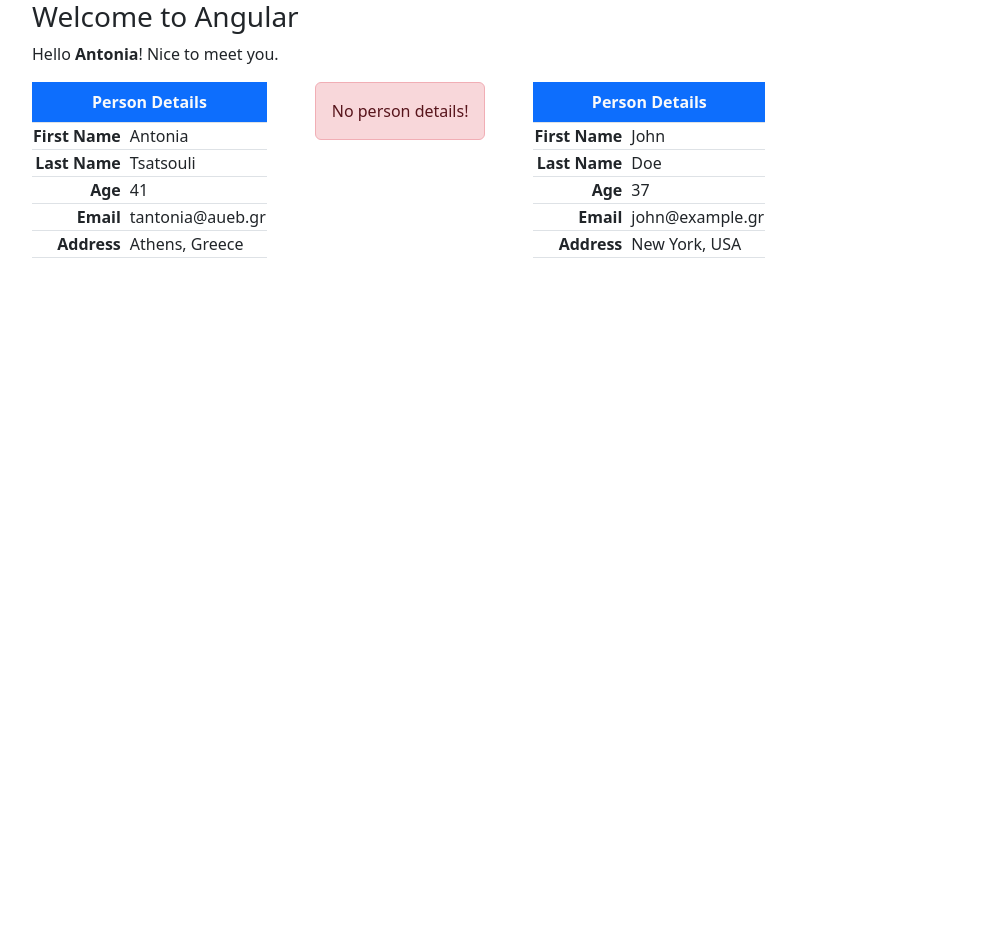
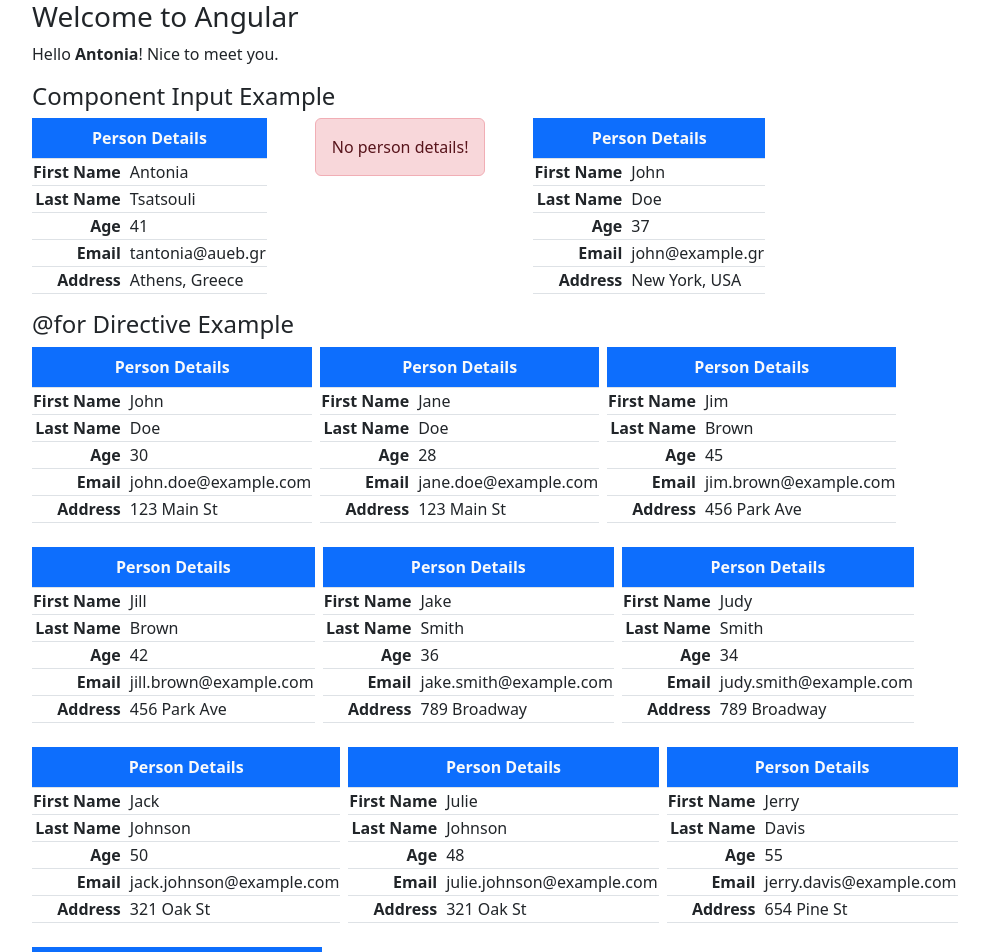
Before and after one commit to tantonia/angular-introduction, an Angular app: page / in a window 1280 px wide. Shown: the top 952 px of the page, without its empty margins (50-1039 px from the left). Before the commit the page ends 800 px from the top, so only its background shows below. Built offline with nearby package versions, Linux system fonts and the light colour scheme.

Commit message:
@for directive

```diff
--- a/src/app/app.component.html
+++ b/src/app/app.component.html
@@ -1,10 +1,21 @@
 <div class="container">
   <h3>Welcome to Angular</h3>
     <p>Hello <strong>{{ name }}</strong>! Nice to meet you.</p>
+
+    <h4>Component Input Example</h4>
 
     <div class="d-flex gap-5 text-nowrap ">
       <app-person-table [person]="person0"></app-person-table>
       <app-person-table></app-person-table>
       <app-person-table [person]="person1"></app-person-table>
     </div>
+
+    <h4>{{ '@for'}} Directive Example</h4>
+
+    <div class="d-flex flex-wrap text-nowrap gap-2">
+      @for(user of users; track user) {
+        <app-person-table [person]="user"></app-person-table>
+      }
+    </div>
+
 </div>
--- a/src/app/app.component.ts
+++ b/src/app/app.component.ts
@@ -1,5 +1,6 @@
 import { Component } from '@angular/core'; // controller or model
 import { PersonTableComponent } from './components/person-table/person-table.component';
+import { Person } from './shared/interfaces/person';
 
 @Component({
   selector: 'app-root',
@@ -26,4 +27,77 @@
       email: "john@example.gr",
       address: "New York, USA",
     };
+
+    users: Person[] = [
+      {
+        givenName: 'John',
+        surName: 'Doe',
+        age: 30,
+        email: 'john.doe@example.com',
+        address: '123 Main St',
+      },
+      {
+        givenName: 'Jane',
+        surName: 'Doe',
+        age: 28,
+        email: 'jane.doe@example.com',
+        address: '123 Main St',
+      },
+      {
+        givenName: 'Jim',
+        surName: 'Brown',
+        age: 45,
+        email: 'jim.brown@example.com',
+        address: '456 Park Ave',
+      },
+      {
+        givenName: 'Jill',
+        surName: 'Brown',
+        age: 42,
+        email: 'jill.brown@example.com',
+        address: '456 Park Ave',
+      },
+      {
+        givenName: 'Jake',
+        surName: 'Smith',
+        age: 36,
+        email: 'jake.smith@example.com',
+        address: '789 Broadway',
+      },
+      {
+        givenName: 'Judy',
+        surName: 'Smith',
+        age: 34,
+        email: 'judy.smith@example.com',
+        address: '789 Broadway',
+      },
+      {
+        givenName: 'Jack',
+        surName: 'Johnson',
+        age: 50,
+        email: 'jack.johnson@example.com',
+        address: '321 Oak St',
+      },
+      {
+        givenName: 'Julie',
+        surName: 'Johnson',
+        age: 48,
+        email: 'julie.johnson@example.com',
+        address: '321 Oak St',
+      },
+      {
+        givenName: 'Jerry',
+        surName: 'Davis',
+        age: 55,
+        email: 'jerry.davis@example.com',
+        address: '654 Pine St',
+      },
+      {
+        givenName: 'June',
+        surName: 'Davis',
+        age: 53,
+        email: 'june.davis@example.com',
+        address: '654 Pine St',
+      },
+    ];
 }
--- a/src/app/components/person-table/person-table.component.html
+++ b/src/app/components/person-table/person-table.component.html
@@ -3,7 +3,7 @@
     No person details!
   </div>
 } @else {
-<table class="table table-bordered w-50">
+<table class="table table-bordered">
     <caption class="caption-top fw-bold bg-primary text-light text-center">
       Person Details
     </caption>
```
Also changed, not shown: 1 other file (tests, documents, lock files or other folders).
